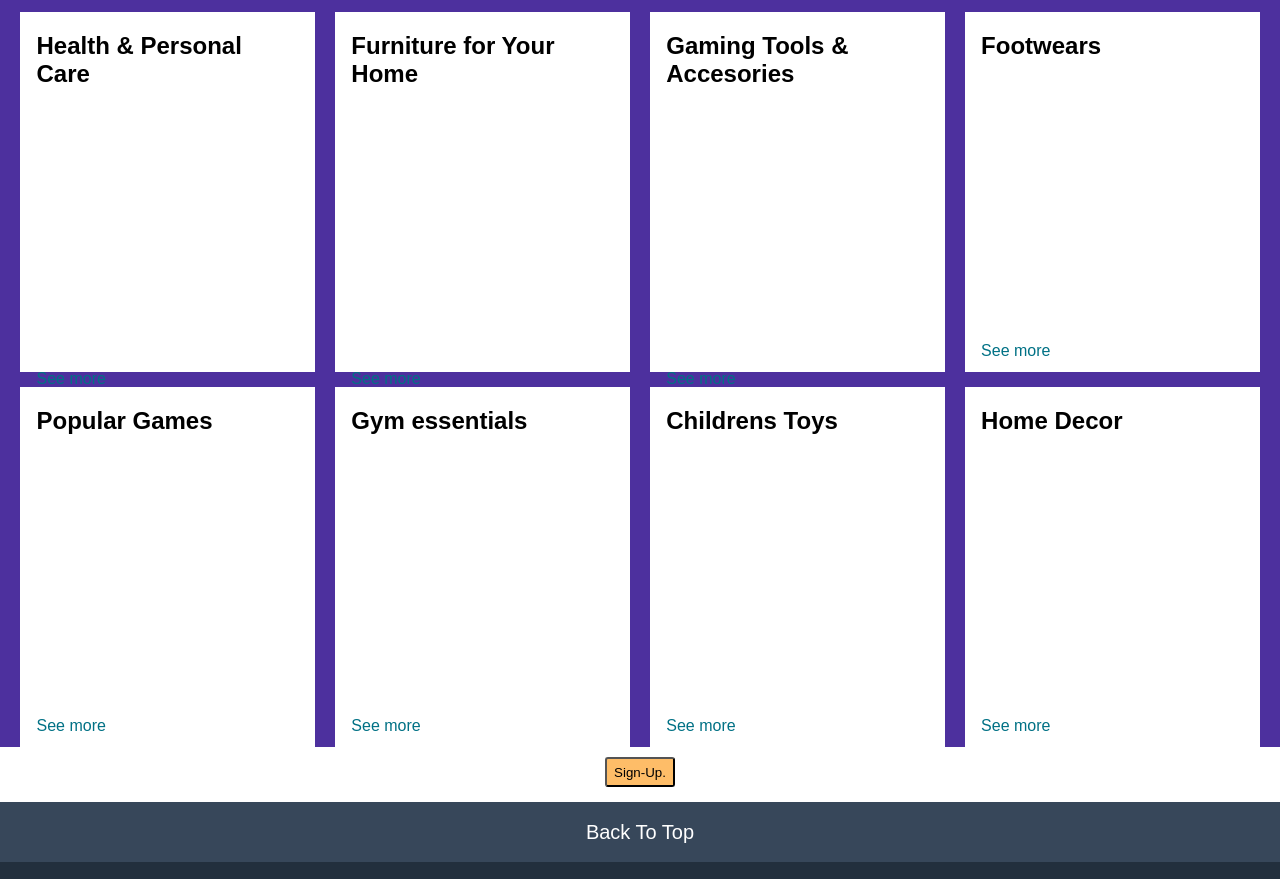
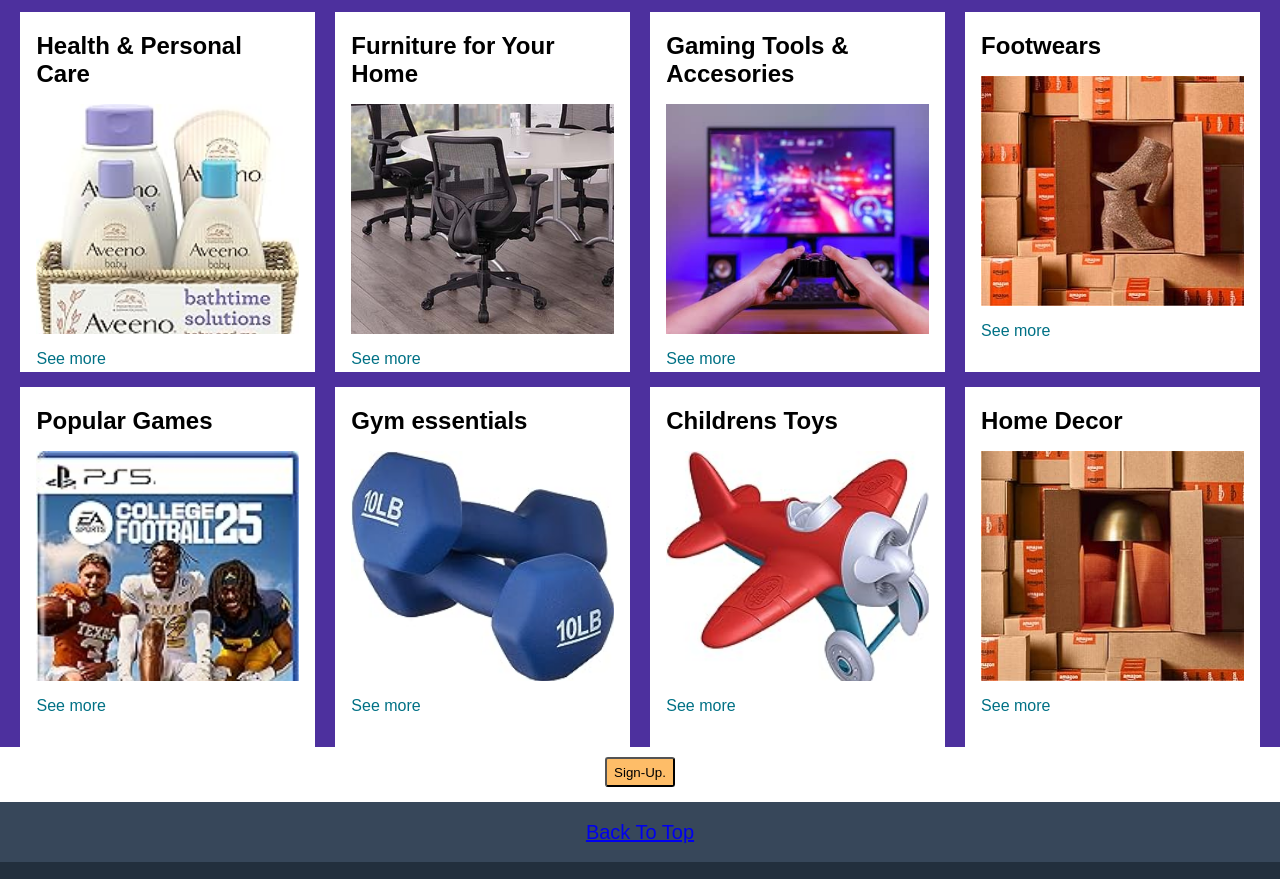
Before and after one commit to Zaidshaikh-1/Amazon, a plain HTML site: page index.html in a window 1280 px wide. Shown: the part 503-1382 px from the top of the page. Drawn offline with Linux system fonts and the light colour scheme.

Commit message:
minor changes

```diff
--- a/index.html
+++ b/index.html
@@ -80,56 +80,56 @@
         <div class="box1 box">
             <div class="box-cnt">
                 <h2>Health & Personal Care</h2>
-                <div class="box-img" style="background-image: url('carepro.jpg');"></div>
+                <div class="box-img" style="background-image: url('imgs/carepro.jpg');"></div>
                 <p>See more</p>
             </div>
         </div>
         <div class="box2 box">
             <div class="box-cnt">
                 <h2>Furniture for Your Home</h2>
-                <div class="box-img" style="background-image: url('furiture.jpg');"></div>
+                <div class="box-img" style="background-image: url('imgs/furiture.jpg');"></div>
                 <p>See more</p>
             </div>
         </div>
         <div class="box3 box">
             <div class="box-cnt">
                 <h2>Gaming Tools & Accesories</h2>
-                <div class="box-img" style="background-image: url('gamingesss.jpg');"></div>
+                <div class="box-img" style="background-image: url('imgs/gamingesss.jpg');"></div>
                 <p>See more</p>
             </div>
         </div>
         <div class="box4 box">
             <div class="box-cnt">
                 <h2>Footwears</h2>
-                <div class="box-img" style="background-image: url('shoes.jpg');"></div>
+                <div class="box-img" style="background-image: url('imgs/shoes.jpg');"></div>
                 <p>See more</p>
             </div>
         </div>
         <div class="box1 box">
             <div class="box-cnt">
                 <h2>Popular Games </h2>
-                <div class="box-img" style="background-image: url('game.jpg');"></div>
+                <div class="box-img" style="background-image: url('imgs/game.jpg');"></div>
                 <p>See more</p>
             </div>
         </div>
         <div class="box2 box">
             <div class="box-cnt">
                 <h2>Gym essentials</h2>
-                <div class="box-img" style="background-image: url('gym.jpg');"></div>
+                <div class="box-img" style="background-image: url('imgs/gym.jpg');"></div>
                 <p>See more</p>
             </div>
         </div>
         <div class="box3 box">
             <div class="box-cnt">
                 <h2>Childrens Toys</h2>
-                <div class="box-img" style="background-image: url('toy.jpg');"></div>
+                <div class="box-img" style="background-image: url('imgs/toy.jpg');"></div>
                 <p>See more</p>
             </div>
         </div>
         <div class="box4 box">
             <div class="box-cnt">
                 <h2>Home Decor</h2>
-                <div class="box-img" style="background-image: url('decor.jpg');"></div>
+                <div class="box-img" style="background-image: url('imgs/decor.jpg');"></div>
                 <p>See more</p>
             </div>
         </div>
@@ -141,7 +141,7 @@
     </div>
     <footer>
         <div class="foot-panel1">
-            <a>Back To Top</a>
+            <a href="#">Back To Top</a>
         </div>
         <div class="foot-panel2">
             <ul>
--- a/style.css
+++ b/style.css
@@ -18,7 +18,7 @@
     width: 140px;
 }
 .logo {
-   background-image: url(logo.png);
+   background-image: url(imgs/logo.png);
    background-size: cover;
    height: 50px;
    width: 100%;
@@ -132,7 +132,7 @@
 
 /* hero section */
 .hero-section {
-    background-image: url(Heroimage1.jpg);
+    background-image: url(imgs/Heroimage1.jpg);
     height: 400px;
     background-size: cover;
     display: flex;
@@ -171,7 +171,7 @@
     margin-top: 15px;
 }
  .box-img {
-    height: 250px;
+    height: 230px;
     background-size: cover;
     margin-top: 1rem;
     margin-bottom: 1rem;
@@ -210,7 +210,8 @@
     justify-content:center ;
     align-items: center;
     font-size: 1.25rem;
-
+    text-decoration:none;
+    text-decoration-color: #cccccc;
 }
 .foot-panel2{
     background-color: #222f3d;
```
